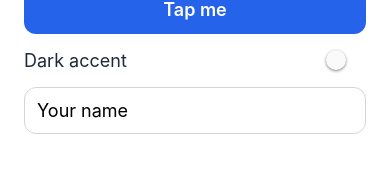
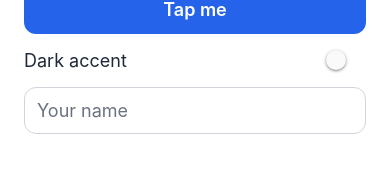
Before and after one commit to appandflow/stim-tutorial, a React Native app: screen / in a window 390 px wide. Shown: the part 467-640 px from the top of the page. Built offline with nearby package versions, Linux system fonts and the light colour scheme.

Commit message:
feat: theme text colors, pressed state and name capitalization

```diff
--- a/App.js
+++ b/App.js
@@ -7,7 +7,10 @@ import {
   buttonColor,
   buttonTextColor,
   darkAccentColor,
+  darkTextColor,
   inputBorderColor,
+  mutedColor,
+  textColor,
   titleColor,
 } from './theme';
 
@@ -29,16 +32,16 @@ export default function App() {
       style={[styles.container, { backgroundColor }]}
     >
       <Text style={[styles.title, { color: titleColor }]}>Stim Tutorial</Text>
-      <Text style={styles.subtitle}>Edit theme.js and save.</Text>
+      <Text style={[styles.subtitle, { color: mutedColor }]}>Edit theme.js and save.</Text>
 
       <View
         testID="accent-card"
         style={[styles.card, { backgroundColor: dark ? darkAccentColor : accentColor }]}
       >
-        <Text testID="tap-count" style={[styles.cardText, dark && styles.cardTextDark]}>
+        <Text testID="tap-count" style={[styles.cardText, { color: dark ? darkTextColor : textColor }]}>
           Tapped {count} {count === 1 ? 'time' : 'times'}
         </Text>
-        <Text testID="greeting" style={[styles.cardText, dark && styles.cardTextDark]}>
+        <Text testID="greeting" style={[styles.cardText, { color: dark ? darkTextColor : textColor }]}>
           Hello, {name.trim() || 'world'}
         </Text>
       </View>
@@ -48,13 +51,13 @@ export default function App() {
         accessibilityRole="button"
         accessibilityLabel="Tap me"
         onPress={() => setCount((n) => n + 1)}
-        style={[styles.button, { backgroundColor: buttonColor }]}
+        style={({ pressed }) => [styles.button, { backgroundColor: buttonColor, opacity: pressed ? 0.7 : 1 }]}
       >
         <Text style={[styles.buttonText, { color: buttonTextColor }]}>Tap me</Text>
       </Pressable>
 
       <View style={styles.row}>
-        <Text style={styles.label}>Dark accent</Text>
+        <Text style={[styles.label, { color: textColor }]}>Dark accent</Text>
         <Switch
           testID="dark-accent-switch"
           accessibilityLabel="Dark accent"
@@ -70,8 +73,10 @@ export default function App() {
         placeholder="Your name"
         value={name}
         onChangeText={setName}
+        autoCapitalize="words"
         autoCorrect={false}
-        style={[styles.input, { borderColor: inputBorderColor }]}
+        placeholderTextColor={mutedColor}
+        style={[styles.input, { borderColor: inputBorderColor, color: textColor }]}
       />
     </KeyboardAvoidingView>
   );
@@ -80,13 +85,12 @@ export default function App() {
 const styles = StyleSheet.create({
   container: { flex: 1, alignItems: 'center', justifyContent: 'center', padding: 24 },
   title: { fontSize: 44, fontWeight: '700', marginBottom: 8 },
-  subtitle: { fontSize: 16, color: '#6b7280' },
+  subtitle: { fontSize: 16 },
   card: { alignSelf: 'stretch', borderRadius: 12, padding: 16, marginTop: 32, gap: 4 },
-  cardText: { fontSize: 18, color: '#1f2937' },
-  cardTextDark: { color: '#ffffff' },
+  cardText: { fontSize: 18 },
   button: { alignSelf: 'stretch', borderRadius: 12, paddingVertical: 14, marginTop: 16, alignItems: 'center' },
   buttonText: { fontSize: 18, fontWeight: '600' },
   row: { alignSelf: 'stretch', flexDirection: 'row', alignItems: 'center', justifyContent: 'space-between', marginTop: 16 },
-  label: { fontSize: 18, color: '#1f2937' },
+  label: { fontSize: 18 },
   input: { alignSelf: 'stretch', borderWidth: 1, borderRadius: 12, padding: 12, fontSize: 18, marginTop: 16 },
 });
--- a/theme.js
+++ b/theme.js
@@ -6,3 +6,6 @@ export const buttonTextColor = '#ffffff';
 export const accentColor = '#e0e7ff';
 export const darkAccentColor = '#312e81';
 export const inputBorderColor = '#d1d5db';
+export const textColor = '#1f2937';
+export const mutedColor = '#6b7280';
+export const darkTextColor = '#ffffff';
```
